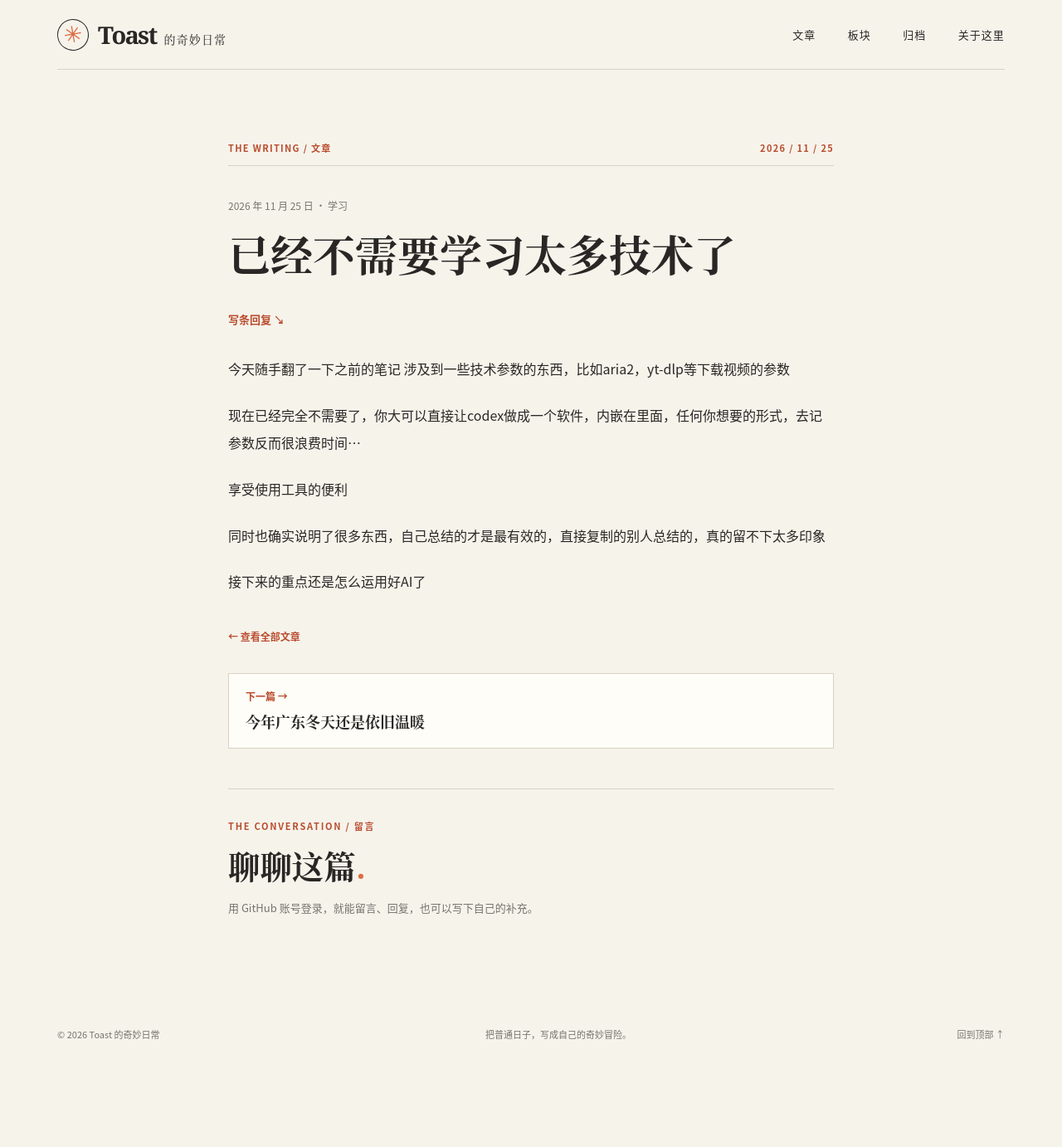
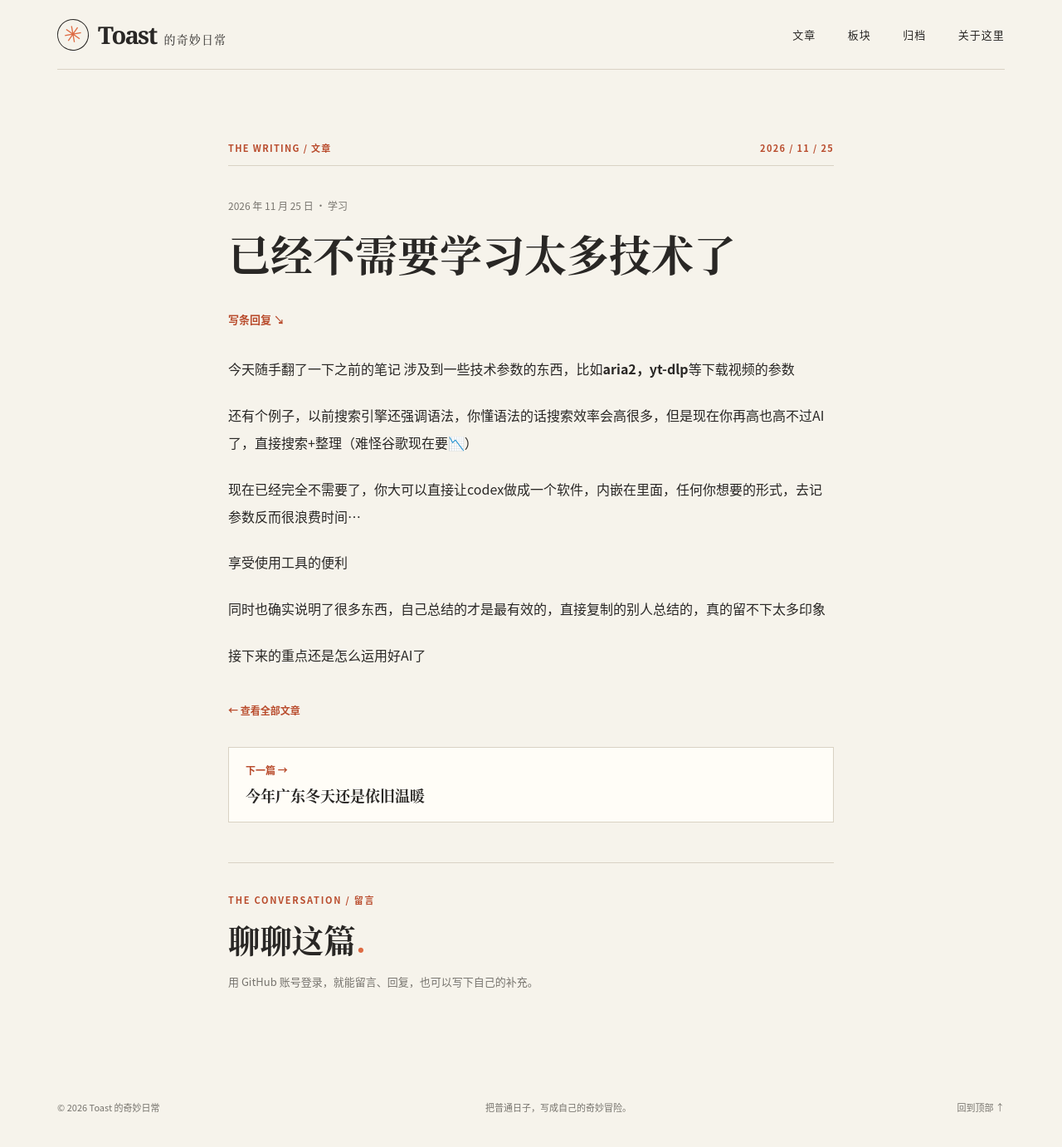
Before and after one commit to RoyCCCCC/toast-diary, a Jekyll site: the page built from _posts/2026-11-25-note-64f5ae297f.md, in a window 1280 px wide. Shown: the whole page at 83% size. Built offline with Jekyll 4.4.1, drawn with Linux system fonts in a browser that asks for light colours; comment, search, counter and statistics services are not loaded; before the commit the page ends 1294 px from its top, so only the background shows below that.

Commit message:
Update: 已经不需要学习太多技术了

```diff
--- a/_posts/2026-11-25-note-64f5ae297f.md
+++ b/_posts/2026-11-25-note-64f5ae297f.md
@@ -3,7 +3,9 @@ title: "已经不需要学习太多技术了"
 tags: ["学习"]
 ---
 
-今天随手翻了一下之前的笔记  涉及到一些技术参数的东西，比如aria2，yt-dlp等下载视频的参数
+今天随手翻了一下之前的笔记  涉及到一些技术参数的东西，比如**aria2，yt-dlp**等下载视频的参数
+
+还有个例子，以前搜索引擎还强调语法，你懂语法的话搜索效率会高很多，但是现在你再高也高不过AI了，直接搜索+整理（难怪谷歌现在要📉）
 
 现在已经完全不需要了，你大可以直接让codex做成一个软件，内嵌在里面，任何你想要的形式，去记参数反而很浪费时间...
 
```
